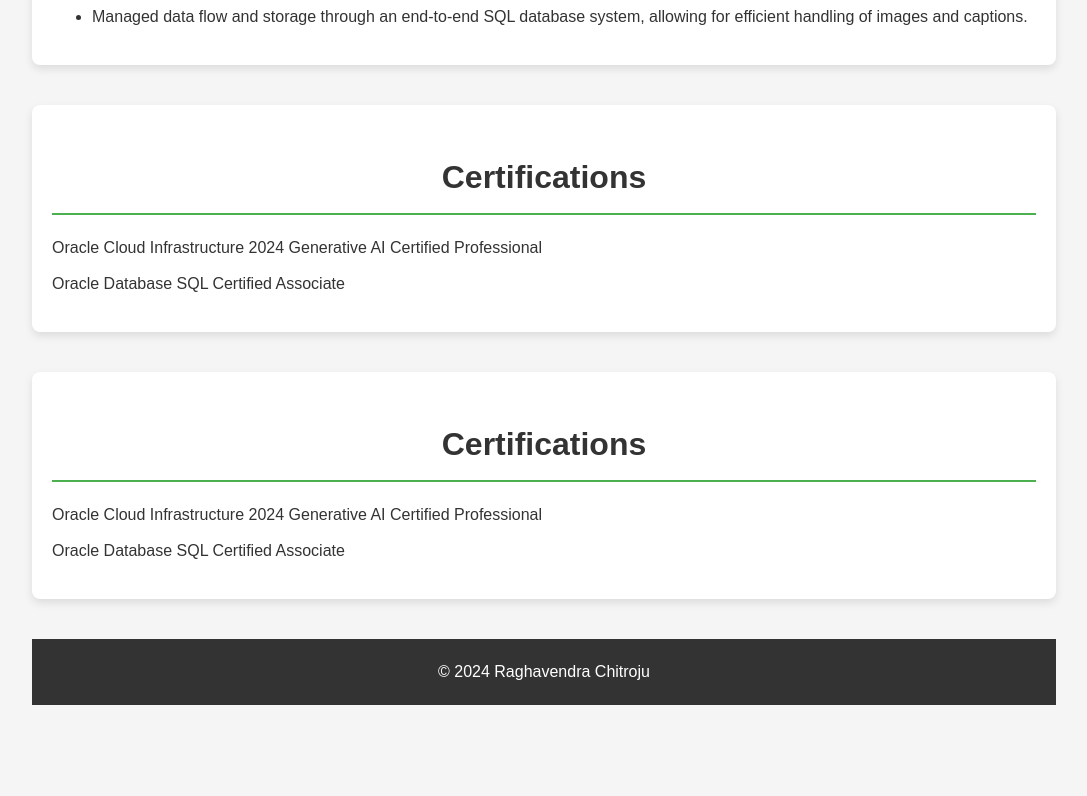
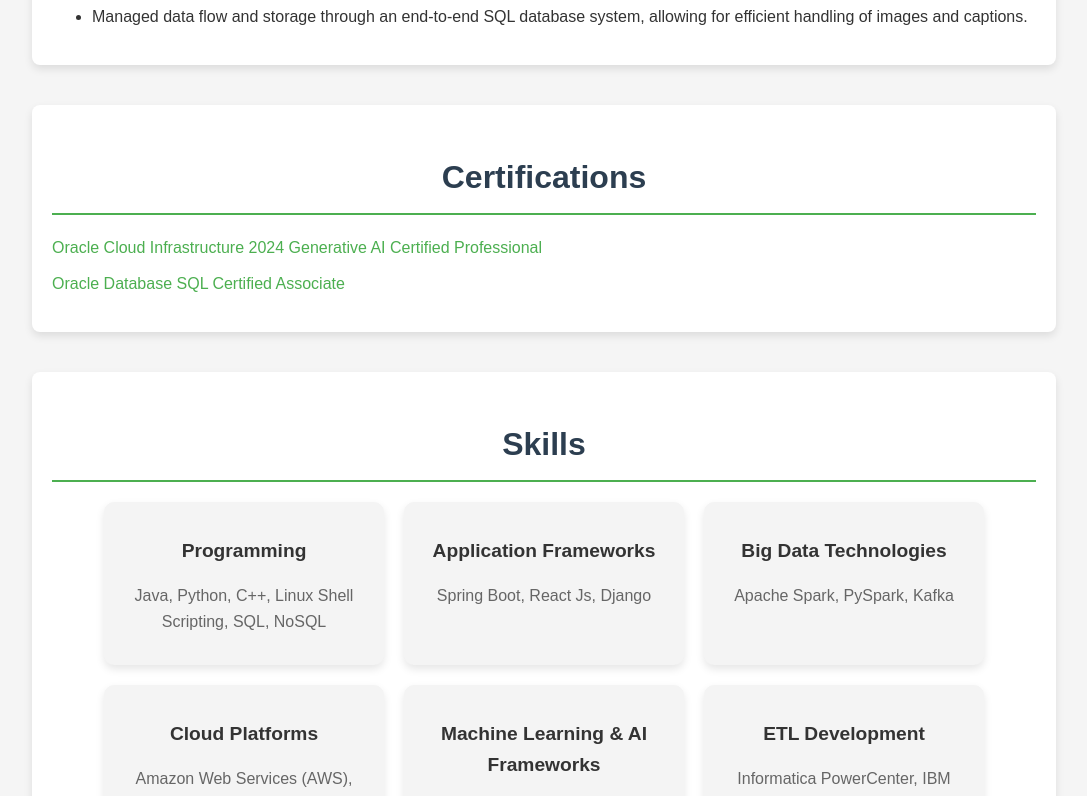
Before and after one commit to narayanacharyuluchitroju/portfolioapp, a React (Create React App) app: page / in a window 1280 px wide. Shown: the part 2000-2796 px from the top of the page, without its empty margins (96-1183 px from the left). Before the commit the page ends 2725 px from the top, so only its background shows below. Built offline with nearby package versions, Linux system fonts and the light colour scheme.

Commit message:
Resolved merge conflicts

```diff
--- a/src/App.css
+++ b/src/App.css
@@ -155,3 +155,44 @@ h2 {
 .project-description li {
   margin-bottom: 10px;
 }
+/* src/components/Skills.css */
+.skills-section {
+  padding: 20px;
+  text-align: center;
+}
+
+h2 {
+  font-size: 2em;
+  margin-bottom: 20px;
+  color: #2c3e50;
+}
+
+.skills-container {
+  display: flex;
+  flex-wrap: wrap;
+  justify-content: center;
+  gap: 20px;
+}
+
+.skill-card {
+  background-color: #f4f4f4;
+  border-radius: 10px;
+  padding: 15px;
+  width: 250px;
+  box-shadow: 0 4px 8px rgba(0, 0, 0, 0.1);
+  transition: transform 0.3s ease;
+}
+
+.skill-card h3 {
+  margin-bottom: 10px;
+  font-size: 1.2em;
+  color: #333;
+}
+
+.skill-card p {
+  color: #666;
+}
+
+.skill-card:hover {
+  transform: scale(1.05);
+}
--- a/src/components/Certifications.js
+++ b/src/components/Certifications.js
@@ -3,11 +3,19 @@ import React from 'react';
 
 const Certifications = () => {
   return (
-    <section>
+    <section className="certifications-section">
       <h2>Certifications</h2>
       <ul>
-        <li>Oracle Cloud Infrastructure 2024 Generative AI Certified Professional</li>
-        <li>Oracle Database SQL Certified Associate</li>
+        <li>
+          <a href="https://catalog-education.oracle.com/ords/certview/sharebadge?id=CDE22CA31096BDC5BA53FB79DC3C6D5CF9AAC8E77EF73A6FC5B2935917DECB61" target="_blank" rel="noopener noreferrer">
+            Oracle Cloud Infrastructure 2024 Generative AI Certified Professional
+          </a>
+        </li>
+        <li>
+          <a href="https://catalog-education.oracle.com/ords/certview/sharebadge?id=AEBEFF1D8CFCD32B8DFB0C19CABA2BEE5E6038A3F8431D187683E1DF2B40063E" target="_blank" rel="noopener noreferrer">
+            Oracle Database SQL Certified Associate
+          </a>
+        </li>
       </ul>
     </section>
   );
--- a/src/components/Skills.js
+++ b/src/components/Skills.js
@@ -1,16 +1,47 @@
-// src/components/Certifications.js
+// src/components/Skills.js
 import React from 'react';
 
-const Certifications = () => {
+
+const Skills = () => {
   return (
-    <section>
-      <h2>Certifications</h2>
-      <ul>
-        <li>Oracle Cloud Infrastructure 2024 Generative AI Certified Professional</li>
-        <li>Oracle Database SQL Certified Associate</li>
-      </ul>
+    <section className="skills-section">
+      <h2>Skills</h2>
+      <div className="skills-container">
+        <div className="skill-card">
+          <h3>Programming</h3>
+          <p>Java, Python, C++, Linux Shell Scripting, SQL, NoSQL</p>
+        </div>
+        <div className="skill-card">
+          <h3>Application Frameworks</h3>
+          <p>Spring Boot, React Js, Django</p>
+        </div>
+        <div className="skill-card">
+          <h3>Big Data Technologies</h3>
+          <p>Apache Spark, PySpark, Kafka</p>
+        </div>
+        <div className="skill-card">
+          <h3>Cloud Platforms</h3>
+          <p>Amazon Web Services (AWS), Microsoft Azure</p>
+        </div>
+        <div className="skill-card">
+          <h3>Machine Learning & AI Frameworks</h3>
+          <p>PyTorch, TensorFlow, Scikit-Learn, Hugging Face, MLflow, Keras</p>
+        </div>
+        <div className="skill-card">
+          <h3>ETL Development</h3>
+          <p>Informatica PowerCenter, IBM DataStage, Control M, Toad, SQL Developer</p>
+        </div>
+        <div className="skill-card">
+          <h3>Tools</h3>
+          <p>Git, Jenkins, Docker, Kubernetes, Postman</p>
+        </div>
+        <div className="skill-card">
+          <h3>Data Governance</h3>
+          <p>Data Quality, Metadata Management, Data Security</p>
+        </div>
+      </div>
     </section>
   );
 };
 
-export default Certifications;
+export default Skills;
```
